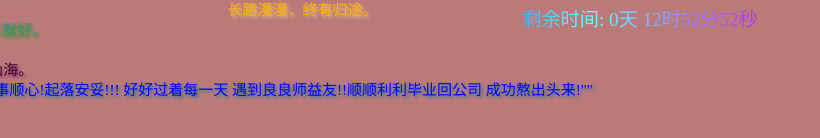
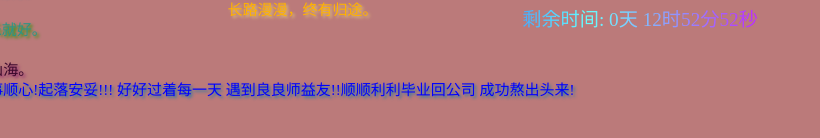
Before and after one commit to loisqui/loisqui-s-Secret-Garden, a plain HTML site: page index.html in a window 1280 px wide. Shown: the part 572-710 px from the top of the page, without its empty margins (0-820 px from the left). Drawn offline with Linux system fonts and the light colour scheme; animation ran at ten frames a second; a web font is replaced by a local one.

Commit message:
Update index.html

```diff
--- a/index.html
+++ b/index.html
@@ -227,8 +227,8 @@ line-height: 20px;
             </div></div>
             <div class="track">
             <div class="child child-8">
-                "愿新的一年家人朋友们健康快乐!万事顺心!起落安妥!!!
-                好好过着每一天 遇到良良师益友!!顺顺利利毕业回公司 成功熬出头来!""
+                愿新的一年家人朋友们健康快乐!万事顺心!起落安妥!!!
+                好好过着每一天 遇到良良师益友!!顺顺利利毕业回公司 成功熬出头来!
             </div></div>
             <div class="track">
             <div class="child child-9">
```
